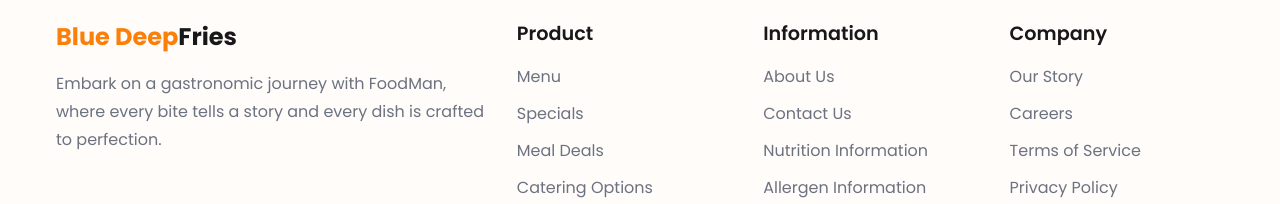
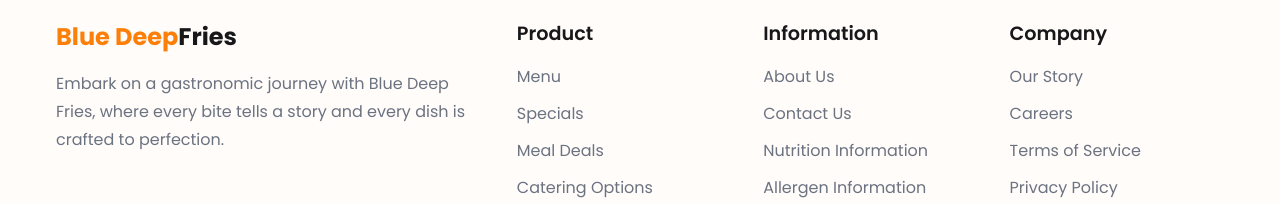
Before and after one commit to bluefound/Blue-Deep-Fries, a plain HTML site: page index.html in a window 1280 px wide. Shown: the part 3522-3726 px from the top of the page. Drawn offline with nearby package versions, Linux system fonts and the light colour scheme.

Commit message:
Update index.html

```diff
--- a/index.html
+++ b/index.html
@@ -222,7 +222,7 @@
             <a href="#">Blue Deep<span>Fries</span></a>
           </div>
           <p class="section__description">
-            Embark on a gastronomic journey with FoodMan, where every bite tells
+            Embark on a gastronomic journey with Blue Deep Fries, where every bite tells
             a story and every dish is crafted to perfection.
           </p>
         </div>
```
